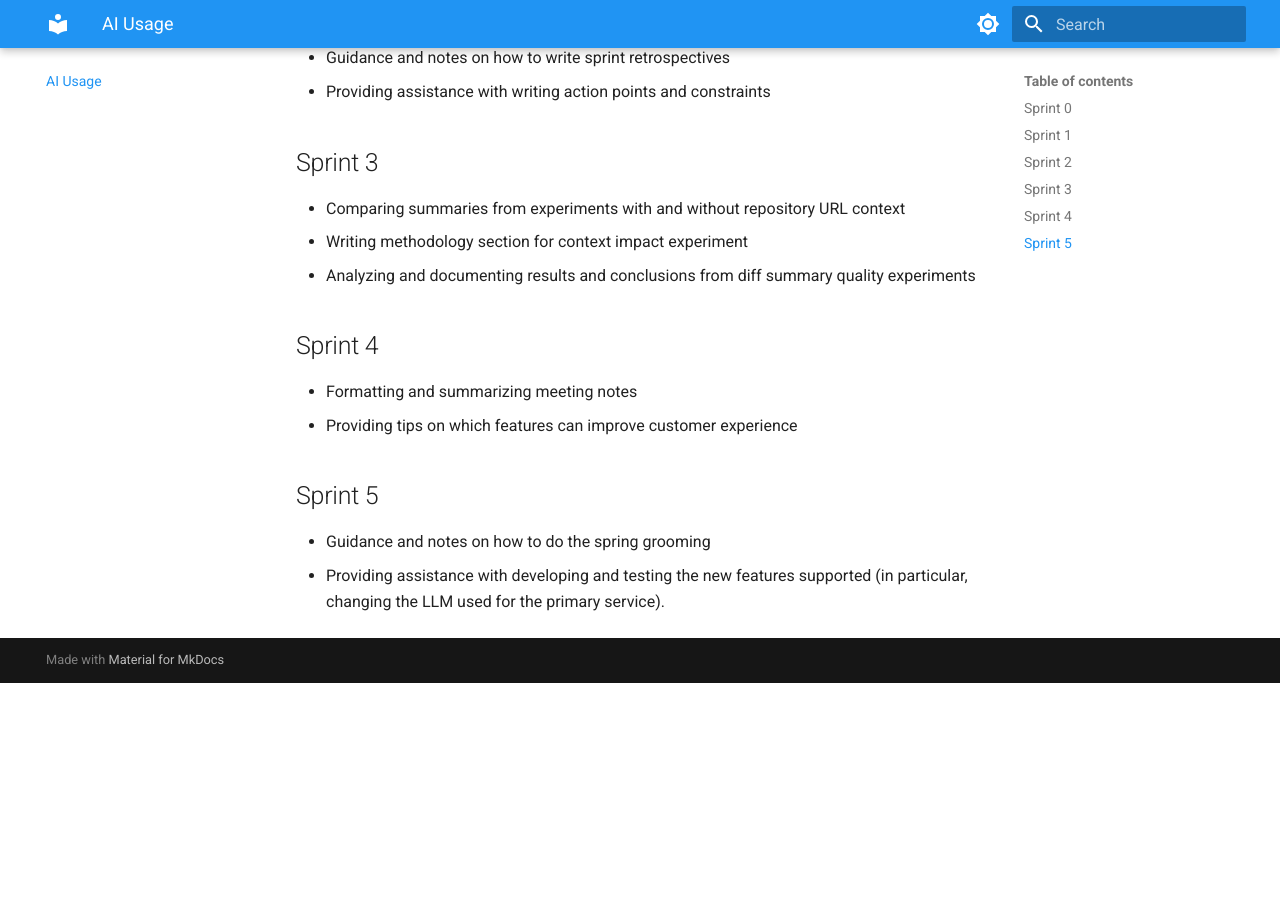
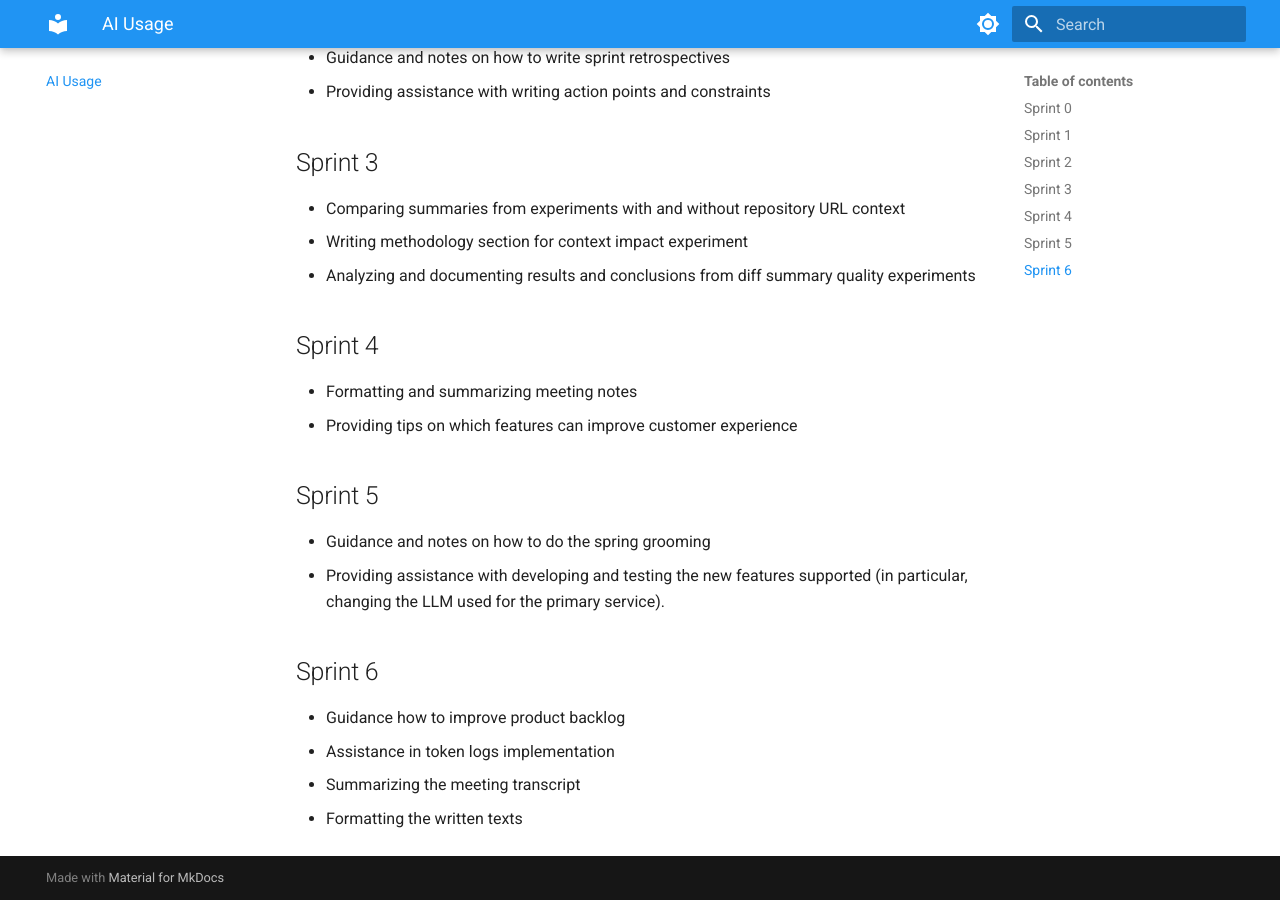
Before and after one commit to AutoRepoReviewITPD/AutoRepoReview, an MkDocs documentation site: the page built from docs/ai-usage.md, in a window 1280 px wide and 900 px high, scrolled down 852 px. Built offline with MkDocs 1.6.1 and Material for MkDocs 9.7.7, drawn with Linux system fonts in a browser that asks for light colours; before the commit the page ends 1535 px from its top, so only the background shows below that; some of the changed text lies outside the part shown.

Commit message:
Update descriptions (#68)

```diff
--- a/docs/ai-usage.md
+++ b/docs/ai-usage.md
@@ -38,3 +38,10 @@
 
 - Guidance and notes on how to do the spring grooming
 - Providing assistance with developing and testing the new features supported (in particular, changing the LLM used for the primary service).
+
+## Sprint 6
+
+- Guidance how to improve product backlog
+- Assistance in token logs implementation
+- Summarizing the meeting transcript
+- Formatting the written texts
```
Also changed, not shown: other parts of docs/ai-usage.md (+1 -1 lines), docs/sprints/sprint-6/retrospective.md (+2 -0 lines).
